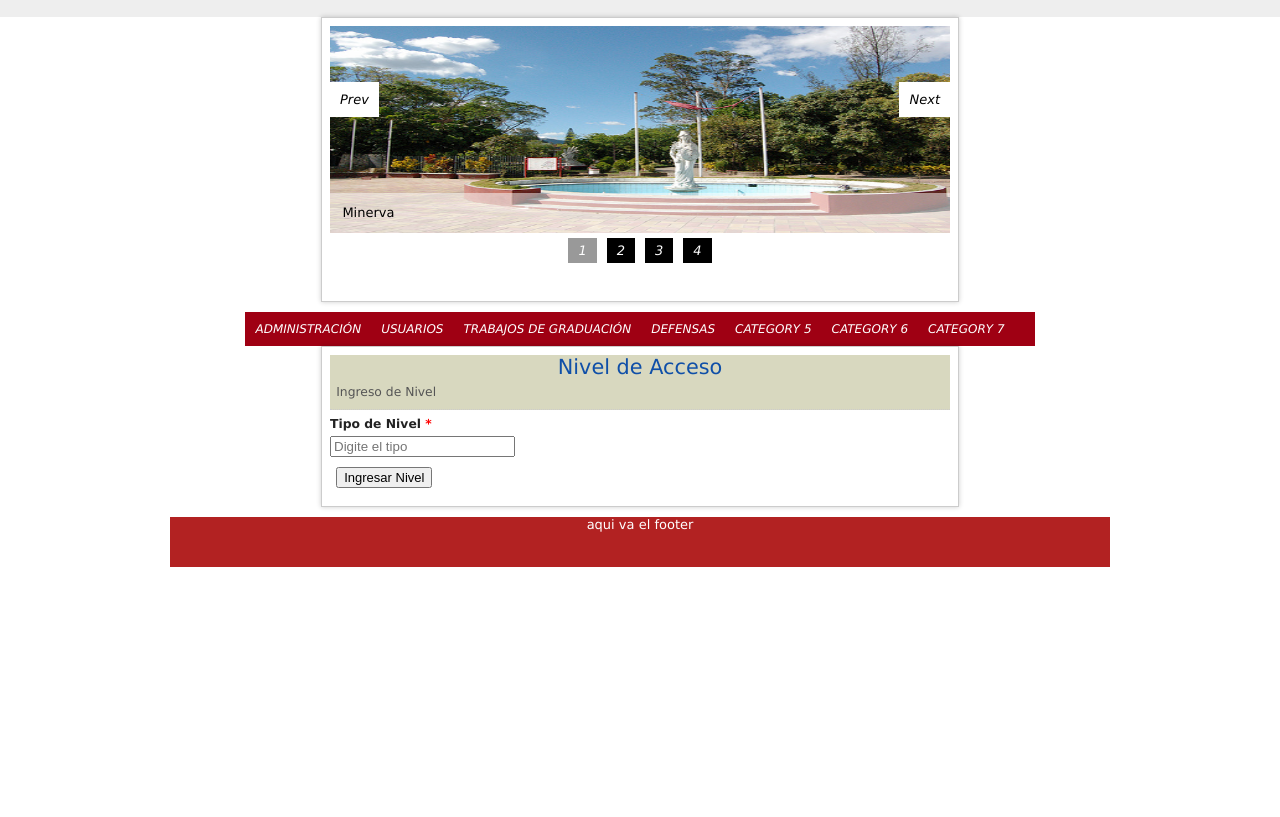
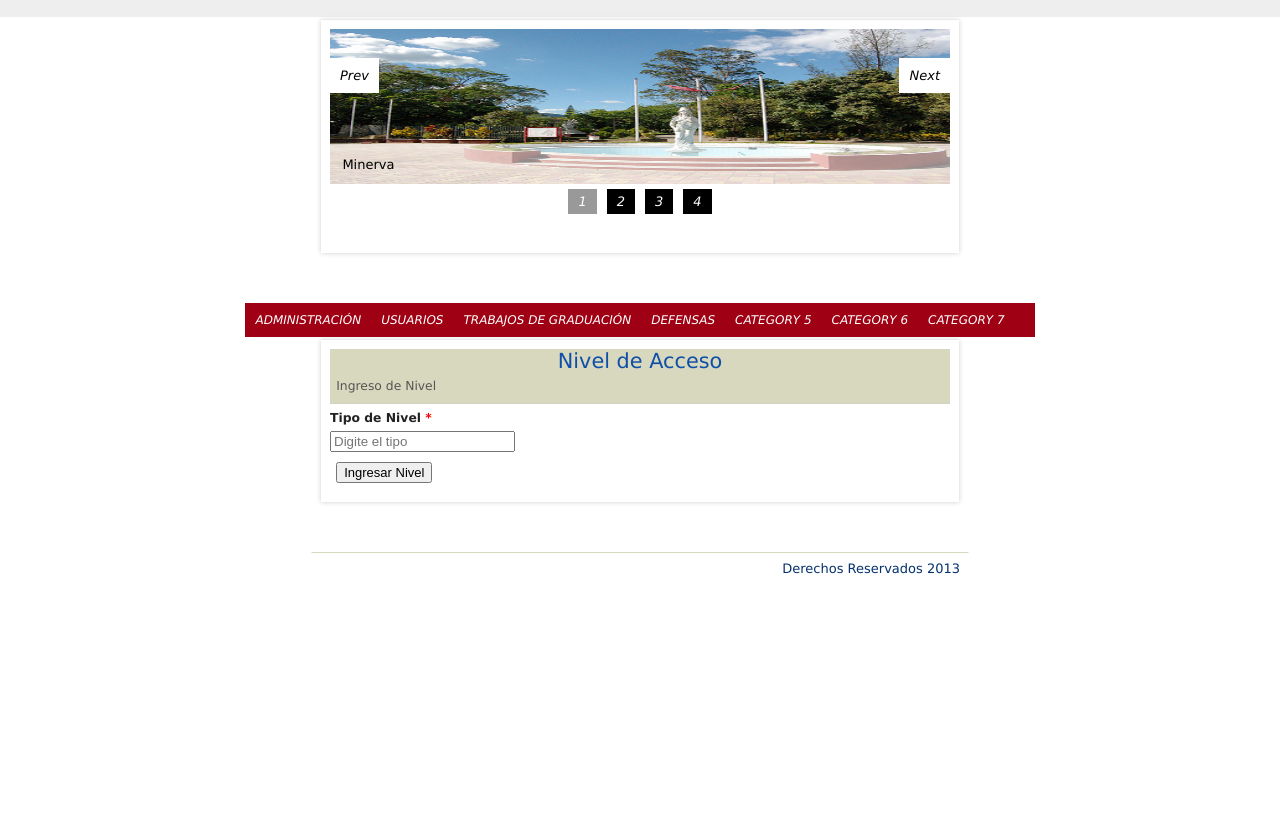
Before and after one commit to jeici/siatg, a CodeIgniter app: page /siatg/index.php/nivel/usuario in a window 1280 px wide. Run offline with CodeIgniter, Linux system fonts and the light colour scheme; some libraries are stand-ins or nearby versions; some web fonts are replaced.

Commit message:
Modificacion de footer y archivos de login

```diff
--- a/application/models/user.php
+++ b/application/models/user.php
@@ -1,5 +1,8 @@
 
 <?php
+if (!defined('BASEPATH'))
+	exit('No direct script access allowed');
+
 Class User extends CI_Model
 {
  function login($username, $password)
--- a/application/views/includes/footer.php
+++ b/application/views/includes/footer.php
@@ -1,6 +1,17 @@
-<div class="container_12">
-    <div class="grid_12" id="footer">
-      aqui va el footer
-    </div>
-</body>
+
+
+<!-- CSS -->
+
+<link rel="stylesheet" type="text/css" href="<?php echo base_url();?>css/style.css" media="screen"/>
+
+
+<!-- JavaScript -->
+<script src="<?php echo base_url();?>/scripts/wufoo.js"></script>
+
+<!--[if lt IE 10]>
+<script src="https://html5shiv.googlecode.com/svn/trunk/html5.js"></script>
+<![endif]-->
+<footer>
+   <p>Derechos Reservados 2013</p>
+</footer>
 </html>
--- a/application/views/includes/header.php
+++ b/application/views/includes/header.php
@@ -2,7 +2,7 @@
 <html>
   <header>
     <meta charset="utf-8">
-	<div class="container_12 ">
+	<div class="container_16 ">
         <!-- bjqs.css contains the *essential* css needed for the slider to work -->
     	<link rel="stylesheet" href="<?php echo base_url();?>css/bjqs.css">
 
@@ -54,7 +54,7 @@
 
 		          $('#banner-fade').bjqs({
 		            height      : 320,
-		            width       : 960,
+		            width       : 1280,
 		            responsive  : true
 		          });
 
--- /dev/null
+++ b/application/views/includes/templatelogin.php
@@ -0,0 +1,4 @@
+<?php
+$this->load->view('includes/header'); //aqui creamos el encabezado
+$this->load->view($main_content);
+$this->load->view('includes/footer');//esta variable carga el footer en la vista
--- a/css/style.css
+++ b/css/style.css
@@ -3,12 +3,7 @@
     color: red;
     font-size: 16px;
 }
-#footer{
-    margin-top: 50 px;
-    height: 50px;
-    background-color: firebrick;
-    color: white;
-}
+
 
 #header{
     height: 40px;
@@ -186,7 +181,7 @@ footer{
 
     font-family:amaranth,verdana;
 
-    width:900px;
+    width:640px;
 
     padding:8px;
 
```
Also changed, not shown: application/views/login_view.php (+65 -8 lines).
